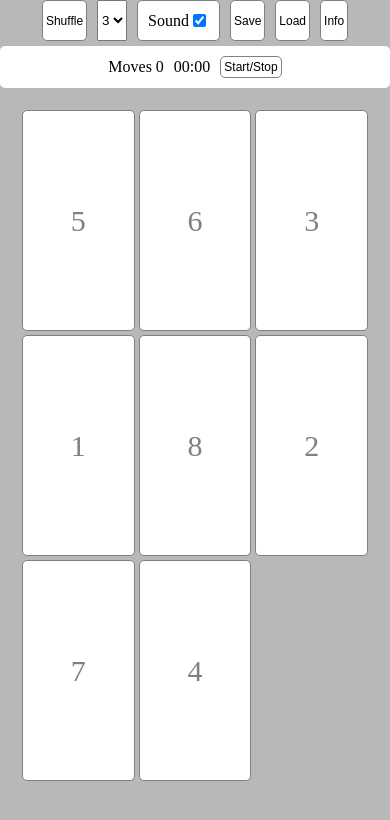
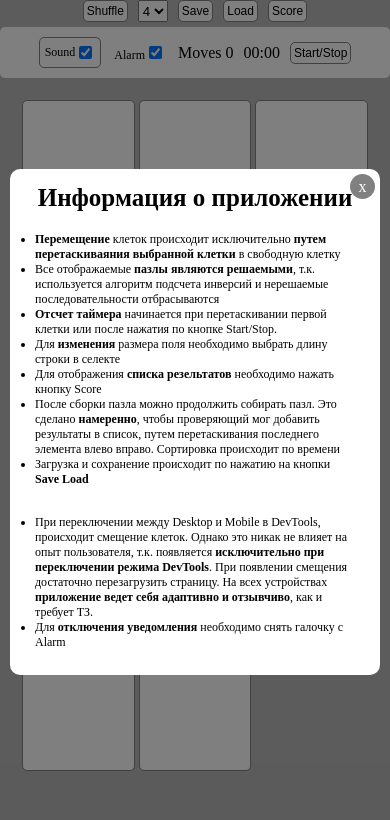
Before and after one commit to vincapto/webpack-pug-scss, a website built with webpack: page index.html in a window 390 px wide. Built offline with nearby package versions, Linux system fonts and the light colour scheme; files whose address does not match are found by name.

Commit message:
feat: add info popup

```diff
--- a/src/body.js
+++ b/src/body.js
@@ -2,26 +2,30 @@ export function getBody() {
   return `
   <div class="modal"></div>
   <div class="savedModal">Game Saved</div>
+  <div class="showRules"></div>
   <div class="controlBar">
     <button class="btn controlShuffle">Shuffle</button>
 
     <select class="controlSelect" name="frameSize">
-      <option selected value="3">3</option>
-      <option value="4">4</option>
+      <option  value="3">3</option>
+      <option selected value="4">4</option>
       <option value="5">5</option>
       <option value="6">6</option>
       <option value="7">7</option>
       <option value="8">8</option></select
-    ><label class="player" for="sound"
-      >Sound<input id="soundCheck" type="checkbox" checked /></label
-    ><button class="btn controlSave">Save</button
+    >
+
+    <button class="btn controlSave">Save</button
     ><button class="btn controlLoad">Load</button
-    ><button class="btn controlInfo">Info</button>
+    ><button class="btn controlInfo">Score</button>
   </div>
   <audio id="myAudio">
     <source src="./swing-whoosh-110410.mp3" type="audio/ogg" />
   </audio>
   <div class="board">
+  <label class="player" for="soundCheck">Sound<input id="soundCheck" type="checkbox" checked /></label>
+  <label class="alarmLabel" for="alarmCheck">Alarm<input id="alarmCheck" type="checkbox" checked /></label>
+
     <div class="movesCount">Moves 0</div>
     <div class="timer">
       <span class="seconds">00:00</span>
@@ -31,3 +35,30 @@ export function getBody() {
   <div class="container"><div class="puzzle__list"></div></div>
   `;
 }
+
+export const createNotification = () => {
+  return `
+    <div class='popup'>
+    <div class='closePopup'></div>
+      <h3>Информация о приложении</h3>
+    <ul class='rules'>
+      <li><b>Перемещение</b> клеток происходит исключительно <b>путем перетаскиваяния выбранной клетки</b> в свободную клетку</li>
+      <li> Все отображаемые <b>пазлы являются решаемыми</b>, т.к. используется алгоритм подсчета инверсий и нерешаемые последовательности
+      отбрасываются</li>
+      <li><b>Отсчет таймера</b> начинается при перетаскивании первой клетки или после нажатия по кнопке Start/Stop.
+      </li>
+      <li>Для <b>изменения</b> размера поля необходимо выбрать длину строки в селекте</li>
+      <li>Для отображения <b>списка резельтатов</b> необходимо нажать кнопку Score</li>
+      <li>После сборки пазла можно продолжить собирать пазл. Это сделано <b>намеренно</b>, чтобы проверяющий мог добавить результаты
+      в список, путем перетаскивания последнего элемента влево вправо. Сортировка происходит по времени</li>
+      <li>Загрузка и сохранение происходит по нажатию на кнопки <b>Save Load</b> </li>
+      <br>
+      <li> При переключении между Desktop и Mobile в DevTools, происходит смещение клеток.
+      Однако это никак не влияет на опыт пользователя, т.к. появляется <b>исключительно при переключении режима
+      DevTools</b>. При появлении смещения достаточно перезагрузить страницу. На всех устройствах <b>приложение ведет себя адаптивно и отзывчиво</b>, как и требует ТЗ.</li>
+      <li>Для <b>отключения уведомления</b> необходимо снять галочку с Alarm</li>
+      </ul>
+
+    </div>
+  `;
+};
--- a/src/index.js
+++ b/src/index.js
@@ -1,6 +1,6 @@
 import './styles/index.scss';
 import { Solution } from './solve';
-import { getBody } from './body';
+import { getBody, createNotification } from './body';
 const body = document.querySelector('body');
 body.innerHTML = getBody();
 
@@ -39,11 +39,13 @@ const createPuzzleCell = (element = '', order = '') => {
     </div>
   `;
 };
+
 const createPopup = (time, moves) => {
   return `
     <div class='popup'>
+    <div class='closePopup'></div>
     <p>«Hooray! You solved the puzzle in <b>${time}</b> and <b>${moves}</b> moves!»</p>
-    <p>click anywhere to close</p>
+
     </div>
   `;
 };
@@ -61,11 +63,11 @@ const createLeaderBoard = (list) => {
       : ['Board is empty'];
   return `
     <div class='popup'>
+     <div class='closePopup'></div>
     <h3>Leader board</h3>
     <ul class="scoreBoard">
       ${result.join('')}
     </ul>
-      <p>click anywhere to close</p>
       </div>
     `;
 };
@@ -86,6 +88,9 @@ const createPuzzleItemList = (array) => {
 
 const selectSize = document.querySelector('.controlSelect');
 const shuffleButton = document.querySelector('.controlShuffle');
+const showRulesElement = document.querySelector('.showRules');
+const alarmCheck = document.querySelector('#alarmCheck');
+
 const resetButton = document.querySelector('.controlReset');
 const saveButton = document.querySelector('.controlSave');
 const loadButton = document.querySelector('.controlLoad');
@@ -96,6 +101,16 @@ const moveSound = document.getElementById('myAudio');
 const modal = document.querySelector('.modal');
 const puzzleListElement = document.querySelector('.puzzle__list');
 const savedModal = document.querySelector('.savedModal');
+
+function showRules() {
+  const loaded = JSON.parse(localStorage.getItem('rules'));
+  if (loaded === null || loaded === true) {
+    modal.classList.toggle('activeModal');
+    modal.innerHTML = createNotification();
+  } else alarmCheck.checked = loaded;
+}
+
+showRules();
 
 let animateDrag = null;
 let solutionShuffle = [];
@@ -117,8 +132,12 @@ function playAudio() {
 
 let arrayLength = 9;
 
+alarmCheck.addEventListener('change', (event) => {
+  localStorage.setItem('rules', JSON.stringify(event.target.checked));
+});
 selectSize.addEventListener('change', (event) => {
   arrayLength = event.target.value ** 2;
+  timer.clearCount();
   setGame();
   console.log(arrayLength);
 });
@@ -136,9 +155,12 @@ resetButton.addEventListener('click', (event) => {
   timer.startCount();
 });
 
-modal.addEventListener('click', () => {
-  modal.classList.remove('activeModal');
-  callVictory();
+modal.addEventListener('click', (e) => {
+  const closePopup = document.querySelector('.closePopup');
+  if (modal === e.target || closePopup === e.target) {
+    modal.classList.remove('activeModal');
+    callVictory();
+  }
 });
 
 infoButton.addEventListener('click', (event) => {
@@ -368,7 +390,15 @@ const changeMoveElement = (count) => {
   movesCountElement.innerHTML = `Moves ${count}`;
 };
 
+function windowListener(event) {
+  if (puzzleListElement.clientWidth < 1100) {
+    animateDrag.setResizePosition();
+    console.log('LESS');
+  } else console.log('more');
+}
+
 const setGame = (loadedGame = [], empty = null, movesLoaded = null) => {
+  window.removeEventListener('resize', windowListener);
   const shuffledArray =
     loadedGame.length !== 0
       ? Array(arrayLength)
@@ -462,12 +492,7 @@ const setGame = (loadedGame = [], empty = null, movesLoaded = null) => {
   //   animateDrag.moveSolution();
   // });
 
-  window.addEventListener('resize', function (event) {
-    if (puzzleListElement.clientWidth < 1100) {
-      animateDrag.setResizePosition();
-      console.log('LESS');
-    } else console.log('more');
-  });
+  window.addEventListener('resize', windowListener);
 };
 // console.log(browser);
 function victoryPopup() {
@@ -478,9 +503,9 @@ function showModal(victory = false) {
   if (victory) {
     timer.stopCount();
     modal.classList.toggle('activeModal');
-    modal.innerHTML = createPopup(timer.getEndTime(), showCount);
+    modal.innerHTML = createPopup(timer.getEndTime(true), showCount);
     saveLeaderBoard({
-      time: timer.getEndTime(),
+      time: timer.getEndTime(true),
       count: showCount,
       total: timer.getTotal(),
     });
--- a/src/styles/_main.scss
+++ b/src/styles/_main.scss
@@ -30,7 +30,12 @@ $secondaryColor: darkslategray;
 //   }
 // }
 
+h3 {
+  margin: 5px;
+}
+
 .popup {
+  position: relative;
   display: flex;
   flex-direction: column;
   align-items: center;
@@ -40,7 +45,28 @@ $secondaryColor: darkslategray;
   padding: 10px;
   // width: 50%;
   min-height: 10vh;
+  margin: 10px;
+  box-sizing: border-box;
   z-index: 1000;
+  & .closePopup {
+    cursor: pointer;
+    display: flex;
+    align-items: center;
+    justify-content: center;
+    border-radius: 50%;
+    // padding: 2px;
+    width: 25px;
+    height: 25px;
+    background-color: gray;
+    position: absolute;
+    right: 5px;
+    top: 5px;
+    &::after {
+      content: 'x';
+      font-size: 16px;
+      color: white;
+    }
+  }
   .scoreBoard {
     display: flex;
     flex-direction: column;
@@ -51,6 +77,19 @@ $secondaryColor: darkslategray;
   }
   p {
     text-align: center;
+  }
+}
+
+ul {
+  margin: 5px 5px;
+  padding: 10px;
+}
+
+.rules {
+  // list-style: none;
+  max-width: 1000px;
+  li {
+    font-size: 16px;
   }
 }
 
@@ -157,7 +196,23 @@ body {
     background: gray;
   }
 }
-
+@media only screen and (max-width: 600px) {
+  h3 {
+    font-size: 25px;
+  }
+  .player {
+    padding: 5px;
+  }
+  label {
+    font-size: 12px;
+    padding: 3px;
+  }
+  .rules {
+    li {
+      font-size: 12px;
+    }
+  }
+}
 select {
   outline: none;
   &:focus {
--- a/src/timer.js
+++ b/src/timer.js
@@ -61,10 +61,13 @@ export class Timer {
     ++this.total;
   }
 
-  getEndTime() {
-    return `${this.show(parseInt(this.total / 60))}:${this.show(
-      this.total % 60
-    )} `;
+  getEndTime(shown = false) {
+    const count = shown
+      ? this.total > 0
+        ? this.total - 1
+        : this.total
+      : this.total;
+    return `${this.show(parseInt(count / 60))}:${this.show(count % 60)} `;
   }
 
   getTotal() {
```
